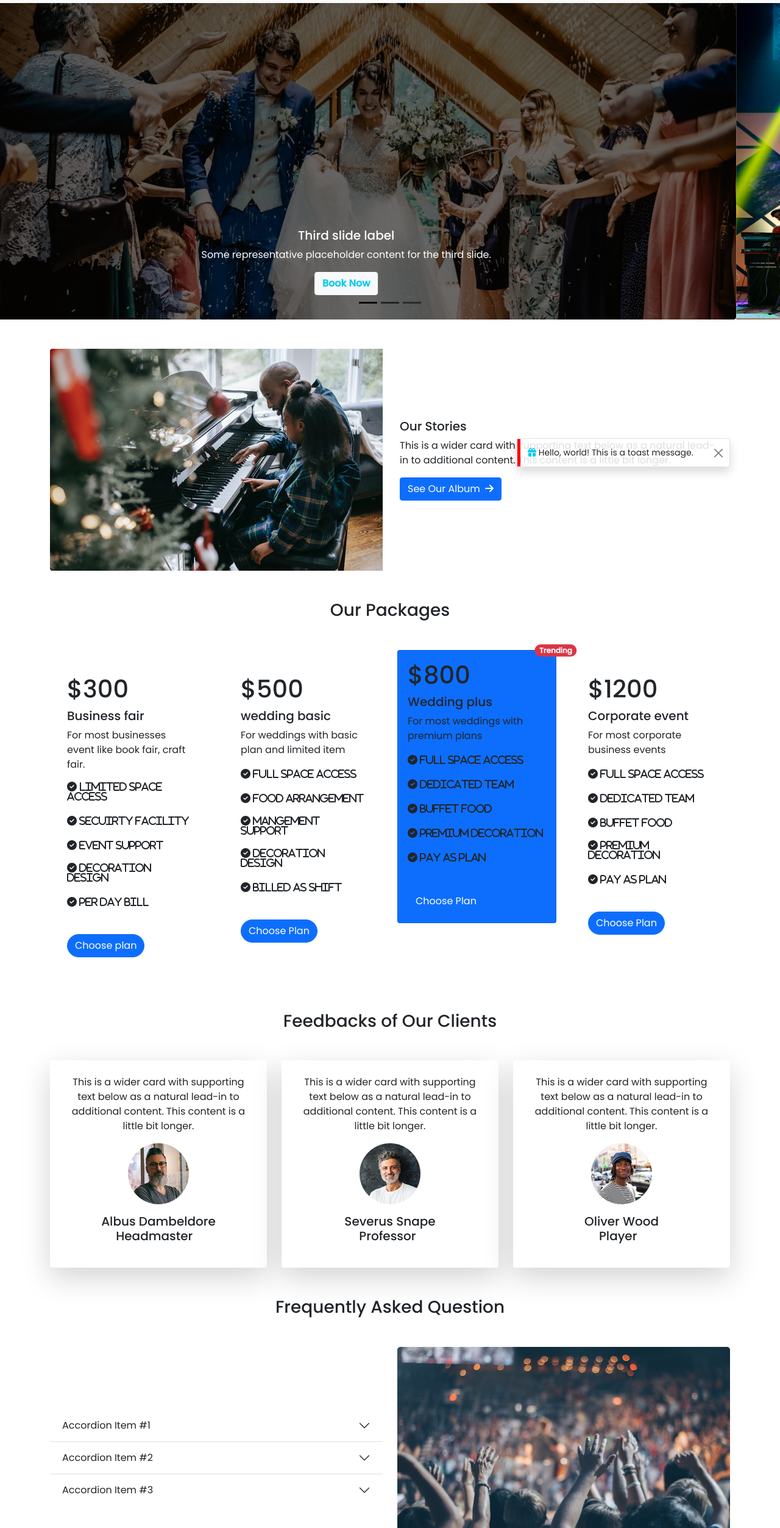
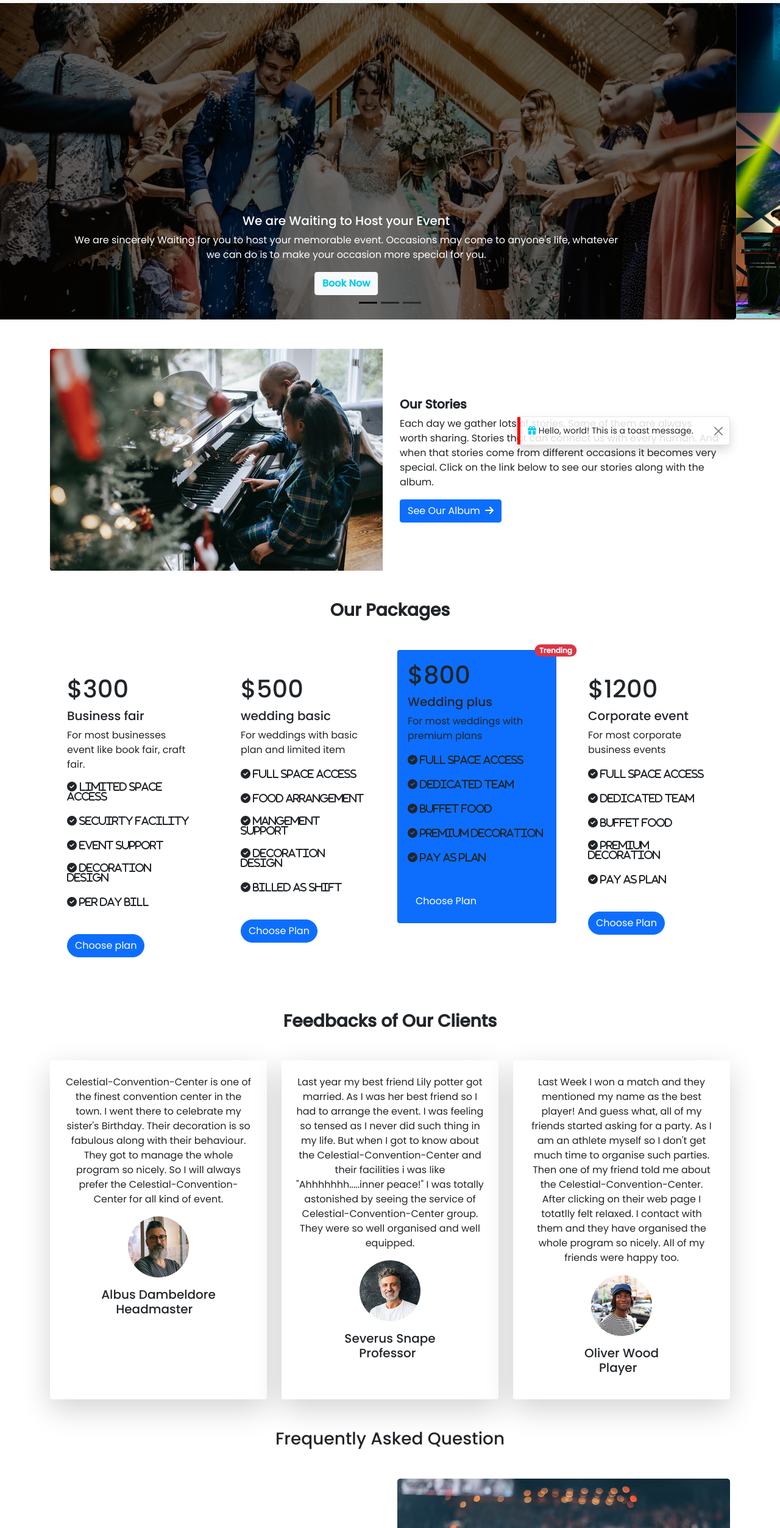
Before and after one commit to Mahbub-Sajon/convention-center, a plain HTML site: page index.html in a window 1280 px wide. Shown: the part 51-2557 px from the top of the page at 61% size. Drawn offline with nearby package versions, Linux system fonts and the light colour scheme.

Commit message:
written things added

```diff
--- a/index.html
+++ b/index.html
@@ -66,24 +66,24 @@
               <div class="carousel-item active" data-bs-interval="5000">
                 <img src="images/carousel-1.png" class="d-block w-100" alt="...">
                 <div class="carousel-caption d-block d-md-block">
-                    <h5 class="text-white">Third slide label</h5>
-                    <p class="text-white">Some representative placeholder content for the third slide.</p>
+                    <h5 class="text-white">We are Waiting to Host your Event</h5>
+                    <p class="text-white">We are sincerely Waiting for you to host your memorable event. Occasions may come to anyone's life, whatever we can do is to make your occasion more special for you.</p>
                     <a class="btn btn-light text-info fw-bold" href="https://www.panpacific.com/en/offers/a-great-escape.html?gclid=CjwKCAiAlrSPBhBaEiwAuLSDUAzfXyPoJTFKveK2_NRHwKLIe7TsgQ8XA7JBtl9w_UHEZMANWuRyVhoC9qwQAvD_BwE&gclsrc=aw.ds" target="blank" role="button">Book Now</a>
                 </div>
               </div>
               <div class="carousel-item" data-bs-interval="5000">
                 <img src="images/carousel-2.png" class="d-block w-100" alt="...">
                 <div class="carousel-caption d-block d-md-block">
-                    <h5 class="text-white">Third slide label</h5>
-                    <p class="text-white">Some representative placeholder content for the third slide.</p>
+                    <h5 class="bg-dark text-light">We Know Your Demand</h5>
+                    <p class=" bg-dark text-light">Our most important characteristics are we understand what people want. Everyone is important for us. By keeping your demand in our thought we developed such cenvention center just to organise your special day in a special way.</p>
                     <a class="btn btn-light text-info fw-bold" href="https://www.panpacific.com/en/offers/a-great-escape.html?gclid=CjwKCAiAlrSPBhBaEiwAuLSDUAzfXyPoJTFKveK2_NRHwKLIe7TsgQ8XA7JBtl9w_UHEZMANWuRyVhoC9qwQAvD_BwE&gclsrc=aw.ds" target="blank" role="button">Book Now</a>
                 </div>
               </div>
               <div class="carousel-item" data-bs-interval="5000">
                 <img src="images/carousel-3.png" class="d-block w-100" alt="...">
                 <div class="carousel-caption d-block d-md-block">
-                  <h5 class="text-white">Third slide label</h5>
-                  <p class="text-white">Some representative placeholder content for the third slide.</p>
+                  <h5 class="text-white">Mark Your Happiness</h5>
+                  <p class="text-white">People always look behind to find out their best memories. And best memories come from occasions happned in your life. We are always here for you to make your memories more special. </p>
                   <a class="btn btn-light text-info fw-bold" href="https://www.panpacific.com/en/offers/a-great-escape.html?gclid=CjwKCAiAlrSPBhBaEiwAuLSDUAzfXyPoJTFKveK2_NRHwKLIe7TsgQ8XA7JBtl9w_UHEZMANWuRyVhoC9qwQAvD_BwE&gclsrc=aw.ds" target="blank" role="button">Book Now</a>
                 </div>
               </div>
@@ -111,7 +111,7 @@
                   </div>
                   <div class="col-12 col-md-6 col-lg-6">
                     <div class="card-body">
-                      <h5 class="card-title">Our Stories</h5>
+                      <h5 class="card-title fw-bold">Our Stories</h5>
 
                       <div class="toast align-items-center show position-absolute top-20 end-0" role="alert" aria-live="assertive" aria-atomic="true">
                         <div class="d-flex brother">
@@ -123,7 +123,7 @@
                         </div>
                       </div>
 
-                      <p class="card-text">This is a wider card with supporting text below as a natural lead-in to additional content. This content is a little bit longer.</p>
+                      <p class="card-text">Each day we gather lots of stories. Some of them are always worth sharing. Stories that can connect us with every human. And when that stories come from different occasions it becomes very special. Click on the link below to see our stories along with the album.</p>
                     <button class="btn btn-primary">See Our Album <i class="fas fa-arrow-right ms-1"></i>
                     </button>
                     </div>
@@ -133,7 +133,7 @@
         </section>
 
         <!-- Package Section is Here  -->
-        <h3 class="text-center my-5">
+        <h3 class="text-center my-5 fw-bold">
           Our Packages
         </h3>
         <section class="container">
@@ -252,14 +252,14 @@
         </section>
 
         <!-- Clients Feedback -->
-        <h3 class="text-center my-5">
+        <h3 class="text-center my-5 fw-bold">
           Feedbacks of Our Clients
         </h3>
         <section class="container">
           <div class="row row-cols-1 row-cols-md-3 g-4">
             <div class="col">
               <div class="card h-100 align-items-center p-4 border-0 shadow-lg">
-                <p class="card-text text-center">This is a wider card with supporting text below as a natural lead-in to additional content. This content is a little bit longer.</p>
+                <p class="card-text text-center">Celestial-Convention-Center is one of the finest convention center in the town. I went there to celebrate my sister's Birthday. Their decoration is so fabulous along with their behaviour. They got to manage the whole program so nicely. So I will always prefer the Celestial-Convention-Center for all kind of event.</p>
                 <img width="100px"  src="images/person 1.png"  alt="...">
                   <h5 class="card-title my-3">Albus Dambeldore
                     <br>
@@ -268,7 +268,7 @@
             </div>
             <div class="col">
               <div class="card h-100 align-items-center p-4 border-0 shadow-lg">
-                <p class="card-text text-center">This is a wider card with supporting text below as a natural lead-in to additional content. This content is a little bit longer.</p>
+                <p class="card-text text-center">Last year my best friend Lily potter got married. As I was her best friend so I had to arrange the event. I was feeling so tensed as I never did such thing in my life. But when I got to know about the Celestial-Convention-Center and their facilities i was like "Ahhhhhhh.....inner peace!" I was totally astonished by seeing the service of Celestial-Convention-Center group. They were so well organised and well equipped.</p>
                 <img width="100px"  src="images/person 2.png"  alt="...">
                   <h5 class="card-title my-3">Severus Snape
                     <br>
@@ -277,7 +277,7 @@
             </div>
             <div class="col">
               <div class="card h-100 align-items-center p-4 border-0 shadow-lg">
-                <p class="card-text text-center">This is a wider card with supporting text below as a natural lead-in to additional content. This content is a little bit longer.</p>
+                <p class="card-text text-center">Last Week I won a match and they mentioned my name as the best player! And guess what, all of my friends started asking for a party. As I am an athlete myself so I don't get much time to organise such parties. Then one of my friend told me about the Celestial-Convention-Center. After clicking on their web page I totatlly felt relaxed. I contact with them and they have organised the whole program so nicely. All of my friends were happy too. </p>
                 <img width="100px"  src="images/person 3.png"  alt="...">
                   <h5 class="card-title my-3">Oliver Wood
                     <br>
@@ -292,34 +292,34 @@
         <section class="container">
          <div class="row align-items-center">
           <div class="accordion accordion-flush col-lg-6" id="accordionFlushExample">
-            <div class="accordion-item">
+            <div class="accordion-item border mb-2">
               <h2 class="accordion-header" id="flush-headingOne">
                 <button class="accordion-button collapsed" type="button" data-bs-toggle="collapse" data-bs-target="#flush-collapseOne" aria-expanded="false" aria-controls="flush-collapseOne">
-                  Accordion Item #1
+                  What kind of event can be organised in Celestial-Convention-Center?
                 </button>
               </h2>
               <div id="flush-collapseOne" class="accordion-collapse collapse" aria-labelledby="flush-headingOne" data-bs-parent="#accordionFlushExample">
-                <div class="accordion-body">Placeholder content for this accordion, which is intended to demonstrate the <code>.accordion-flush</code> class. This is the first item's accordion body.</div>
+                <div class="accordion-body">We believe in only one event and that is HAPPINESS! Happiness is an event itself. And we can get happiness from any kind of events. So? Yes any kind of events like, Marriage, Birthday, Party etc can be organised in Celestial-Convention-Center.</div>
               </div>
             </div>
-            <div class="accordion-item">
+            <div class="accordion-item border mb-2">
               <h2 class="accordion-header" id="flush-headingTwo">
                 <button class="accordion-button collapsed" type="button" data-bs-toggle="collapse" data-bs-target="#flush-collapseTwo" aria-expanded="false" aria-controls="flush-collapseTwo">
-                  Accordion Item #2
+                  Is there any parking lot and Children Play Ground?
                 </button>
               </h2>
               <div id="flush-collapseTwo" class="accordion-collapse collapse" aria-labelledby="flush-headingTwo" data-bs-parent="#accordionFlushExample">
-                <div class="accordion-body">Placeholder content for this accordion, which is intended to demonstrate the <code>.accordion-flush</code> class. This is the second item's accordion body. Let's imagine this being filled with some actual content.</div>
+                <div class="accordion-body"> Celestial-Convention-Center is very well equipped convention center where you can get every facilities you need. It also has a perfect parking lot and charming play ground.</div>
               </div>
             </div>
-            <div class="accordion-item">
+            <div class="accordion-item border">
               <h2 class="accordion-header" id="flush-headingThree">
                 <button class="accordion-button collapsed" type="button" data-bs-toggle="collapse" data-bs-target="#flush-collapseThree" aria-expanded="false" aria-controls="flush-collapseThree">
-                  Accordion Item #3
+                 How's the secuirity of Celestial-Convention-Center?
                 </button>
               </h2>
               <div id="flush-collapseThree" class="accordion-collapse collapse" aria-labelledby="flush-headingThree" data-bs-parent="#accordionFlushExample">
-                <div class="accordion-body">Placeholder content for this accordion, which is intended to demonstrate the <code>.accordion-flush</code> class. This is the third item's accordion body. Nothing more exciting happening here in terms of content, but just filling up the space to make it look, at least at first glance, a bit more representative of how this would look in a real-world application.</div>
+                <div class="accordion-body">We can tolerate many thing but one thing we are mostly conscious about is our secuirity. We have all the secuirity system alive and 24 hours active in our convention center. Your secuirity is our first priority.</div>
               </div>
             </div>
           </div>
```
